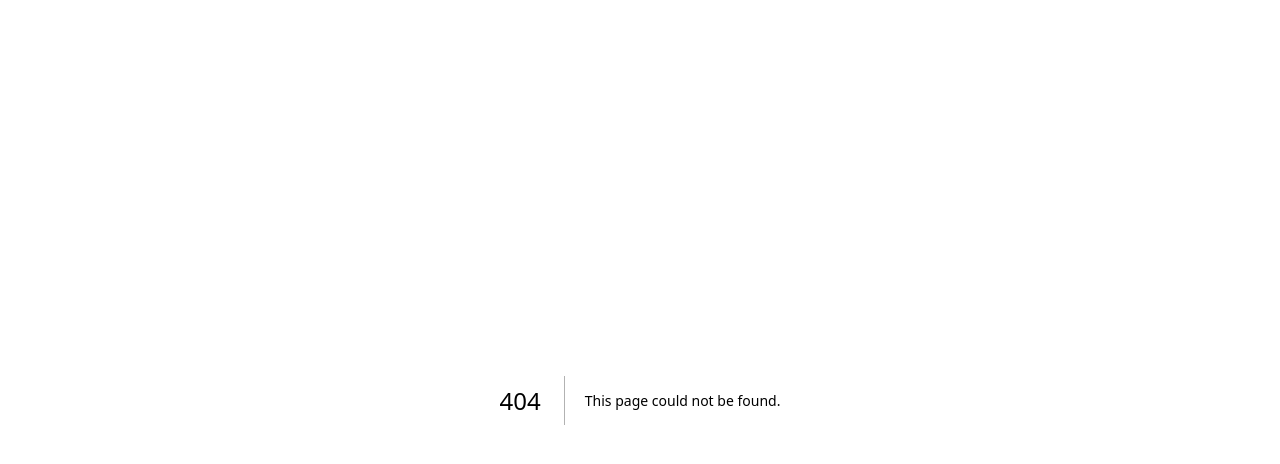
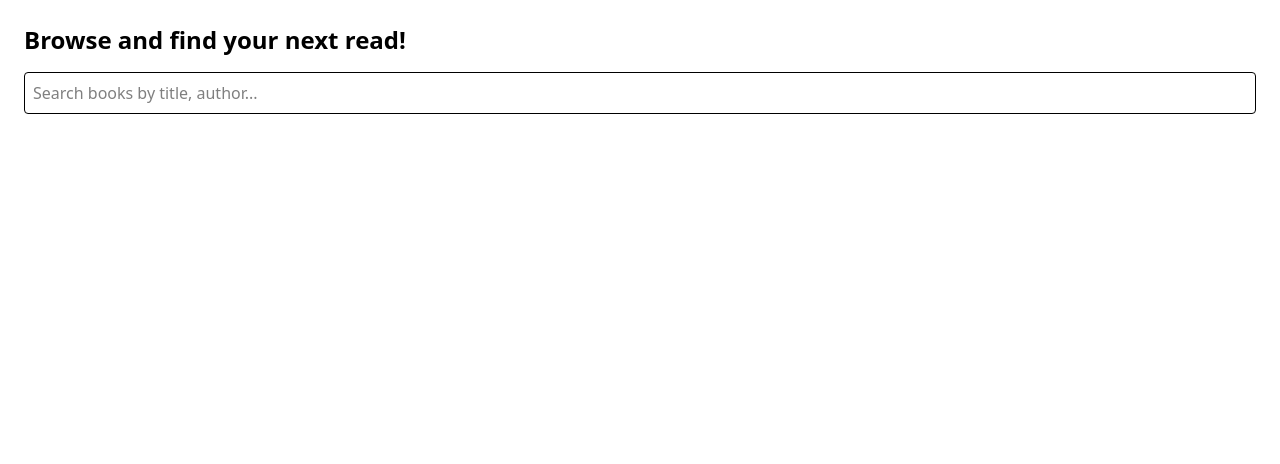
Before and after one commit to Shine105/login, a Next.js app: page /Browse in a window 1280 px wide. Before the commit this address had no page. Shown: the top 464 px of the page. Built offline with nearby package versions, Linux system fonts and the light colour scheme.

Commit message:
Added a Browse page with book search functionality and display results (google books api)

```diff
--- /dev/null
+++ b/app/Browse/page.tsx
@@ -0,0 +1,87 @@
+'use client'
+import React, { useState, useEffect } from 'react';
+
+const Browse = () => {
+  const [query, setQuery] = useState('');
+  const [books, setBooks] = useState<{ id: string; volumeInfo: { title: string; authors?: string[]; description?: string; imageLinks?: { thumbnail?: string } } }[]>([]);
+  const [typingTimeout, setTypingTimeout] = useState<NodeJS.Timeout | null>(null);
+
+  const API_KEY = 'AIzaSyBxUKJdwBG8i2nosziuZeoNYxPaKcbx5oQ';
+
+  const fetchBooks = async (searchTerm: string) => {
+    try {
+      const res = await fetch(
+        `https://www.googleapis.com/books/v1/volumes?q=${searchTerm}&key=${API_KEY}&maxResults=10`
+      );
+      const data = await res.json();
+      if (data.items) {
+        setBooks(data.items);
+      } else {
+        setBooks([]);
+      }
+    } catch (err) {
+      console.error('Error fetching books:', err);
+    }
+  };
+
+  const handleChange = (e: { target: { value: any; }; }) => {
+    const value = e.target.value;
+    setQuery(value);
+
+    if (typingTimeout) clearTimeout(typingTimeout);
+
+    setTypingTimeout(
+      setTimeout(() => {
+        if (value.trim()) fetchBooks(value);
+      }, 500)
+    );
+  };
+
+  const handleSubmit = (e: { preventDefault: () => void; }) => {
+    e.preventDefault();
+    if (query.trim()) fetchBooks(query);
+  };
+
+  return (
+    <div className="p-6">
+      <h1 className="text-2xl font-semibold mb-4">Browse and find your next read!</h1>
+      <form onSubmit={handleSubmit} className="mb-6">
+        <input
+          type="text"
+          value={query}
+          onChange={handleChange}
+          placeholder="Search books by title, author..."
+          className="w-full p-2 border rounded"
+        />
+      </form>
+
+      <div className="grid grid-cols-1 sm:grid-cols-2 md:grid-cols-3 gap-4">
+        {books.map((book) => {
+          const info = book.volumeInfo;
+          return (
+            <div key={book.id} className="border rounded p-4 shadow hover:shadow-lg transition">
+              {info.imageLinks?.thumbnail && (
+                <img
+                  src={info.imageLinks.thumbnail}
+                  alt={info.title}
+                  className="w-full h-48 object-cover mb-2"
+                />
+              )}
+              <h2 className="text-lg font-bold">{info.title}</h2>
+              <p className="text-sm text-gray-600">
+                {info.authors ? info.authors.join(', ') : 'Unknown Author'}
+              </p>
+              <p className="mt-2 text-sm">
+                {info.description
+                  ? info.description.slice(0, 100) + '...'
+                  : 'No description available.'}
+              </p>
+            </div>
+          );
+        })}
+      </div>
+    </div>
+  );
+};
+
+export default Browse;
--- a/app/Home/page.tsx
+++ b/app/Home/page.tsx
@@ -9,7 +9,7 @@ const Home = () => {
         <nav className="space-x-4">
           <button className="hover:underline">Home</button>
           <button className="hover:underline">My Books</button>
-          <button className="hover:underline">Browse</button>
+          <button className="hover:underline"><a href='/Browse'>Browse</a></button>
           <button className="hover:underline">Community</button>
         </nav>
       </header>
```
